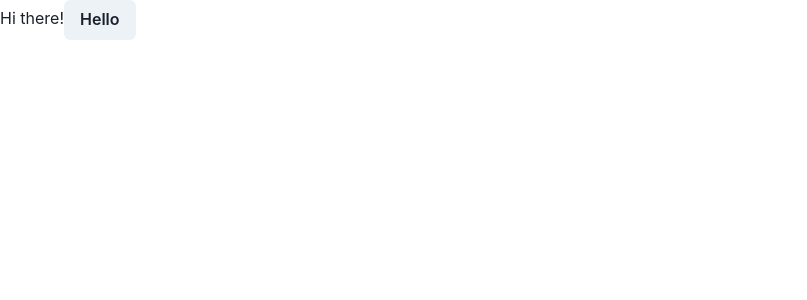
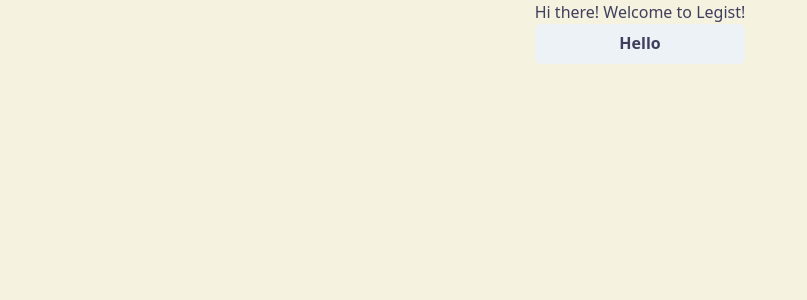
Before and after one commit to htn2020plusplus/web, a Next.js app: page / in a window 1280 px wide. Shown: the top 300 px of the page, without its empty margins (0-807 px from the left). Built offline with nearby package versions, Linux system fonts and the light colour scheme; no server answers.

Commit message:
theme stuffs

```diff
--- a/pages/_app.js
+++ b/pages/_app.js
@@ -1,10 +1,79 @@
-import { ChakraProvider } from '@chakra-ui/react'
+import { Center, ChakraProvider, Box, extendTheme } from '@chakra-ui/react'
 import AuthProvider from '../src/shared/auth/context'
+import theme from '../src/theme'
 
 const App = ({ Component, pageProps }) => (
 	<AuthProvider>
-		<ChakraProvider>
-			<Component {...pageProps} />
+		<ChakraProvider
+			theme={extendTheme({
+				colors: {
+					purple: '#3F3E5E',
+					green: '#81B199',
+					lightBeige: '#F5F2DF',
+					peach: '#F2CB92',
+					orange: '#DF7A5E',
+				},
+				fonts: {
+					body: 'system-ui, sans-serif',
+					heading: 'Andada, serif',
+				},
+				fontSizes: {
+					xs: '12px',
+					sm: '14px',
+					md: '16px',
+					lg: '18px',
+					xl: '20px',
+					'2xl': '24px',
+					'3xl': '28px',
+					'4xl': '36px',
+					'5xl': '48px',
+					'6xl': '64px',
+				},
+				fontWeights: {
+					normal: 400,
+					medium: 500,
+					bold: 700,
+				},
+				lineHeights: {
+					normal: 'normal',
+					none: '1',
+					shorter: '1.25',
+					short: '1.375',
+					base: '1.5',
+					tall: '1.625',
+					taller: '2',
+				},
+				letterSpacings: {
+					tighter: '-0.05em',
+					tight: '-0.025em',
+					normal: '0',
+					wide: '0.025em',
+					wider: '0.05em',
+					widest: '0.1em',
+				},
+
+				styles: {
+					global: {
+						'.chakra-button': {
+							color: 'purple',
+							_hover: {
+								opacity: 0.5,
+							},
+							bgColor: 'purple',
+							colorScheme: 'purple',
+						},
+						body: {
+							color: 'purple',
+							bg: 'lightBeige',
+						},
+					},
+				},
+			})}>
+			<Center>
+				<Box>
+					<Component {...pageProps} />
+				</Box>
+			</Center>
 		</ChakraProvider>
 	</AuthProvider>
 )
--- a/pages/index.tsx
+++ b/pages/index.tsx
@@ -1,21 +1,25 @@
-import { Button } from '@chakra-ui/react'
+import { Box, Button, Flex, Text } from '@chakra-ui/react'
 import Head from 'next/head'
 import useAuth from '../src/shared/auth/hooks'
 
 export default function Home() {
 	const { signInWithGoogle, signOut, loggedIn } = useAuth()
 	return (
-		<div>
+		<Box>
 			<Head>
 				<title>Create Next App</title>
 				<link rel="icon" href="/favicon.ico" />
 			</Head>
-			Hi there!
-			{!loggedIn ? (
-				<Button onClick={signInWithGoogle}>Hello</Button>
-			) : (
-				<Button onClick={signOut}>Sign Out</Button>
-			)}
-		</div>
+			<Flex direction="column">
+				<Text>Hi there! Welcome to Legist!</Text>
+				{!loggedIn ? (
+					<Button onClick={signInWithGoogle}>Hello</Button>
+				) : (
+					<Button colorScheme="lightBeige" onClick={signOut}>
+						Sign Out
+					</Button>
+				)}
+			</Flex>
+		</Box>
 	)
 }
--- /dev/null
+++ b/src/theme/index.ts
@@ -0,0 +1,58 @@
+import { extendTheme } from '@chakra-ui/react'
+
+const theme = extendTheme({
+	colors: {
+		purple: '#3F3E5E',
+		green: '#81B199',
+		lightBeige: '#F5F2DF',
+		peach: '#F2CB92',
+		orange: '#DF7A5E',
+	},
+	fonts: {
+		body: 'system-ui, sans-serif',
+		heading: 'Andada, serif',
+	},
+	fontSizes: {
+		xs: '12px',
+		sm: '14px',
+		md: '16px',
+		lg: '18px',
+		xl: '20px',
+		'2xl': '24px',
+		'3xl': '28px',
+		'4xl': '36px',
+		'5xl': '48px',
+		'6xl': '64px',
+	},
+	fontWeights: {
+		normal: 400,
+		medium: 500,
+		bold: 700,
+	},
+	lineHeights: {
+		normal: 'normal',
+		none: '1',
+		shorter: '1.25',
+		short: '1.375',
+		base: '1.5',
+		tall: '1.625',
+		taller: '2',
+	},
+	letterSpacings: {
+		tighter: '-0.05em',
+		tight: '-0.025em',
+		normal: '0',
+		wide: '0.025em',
+		wider: '0.05em',
+		widest: '0.1em',
+	},
+	global: (props: any) => ({
+		body: {
+			color: 'purple',
+			backgroundColor: 'lightBeige',
+			fontFamily: 'serif',
+		},
+	}),
+})
+
+export default theme
```
